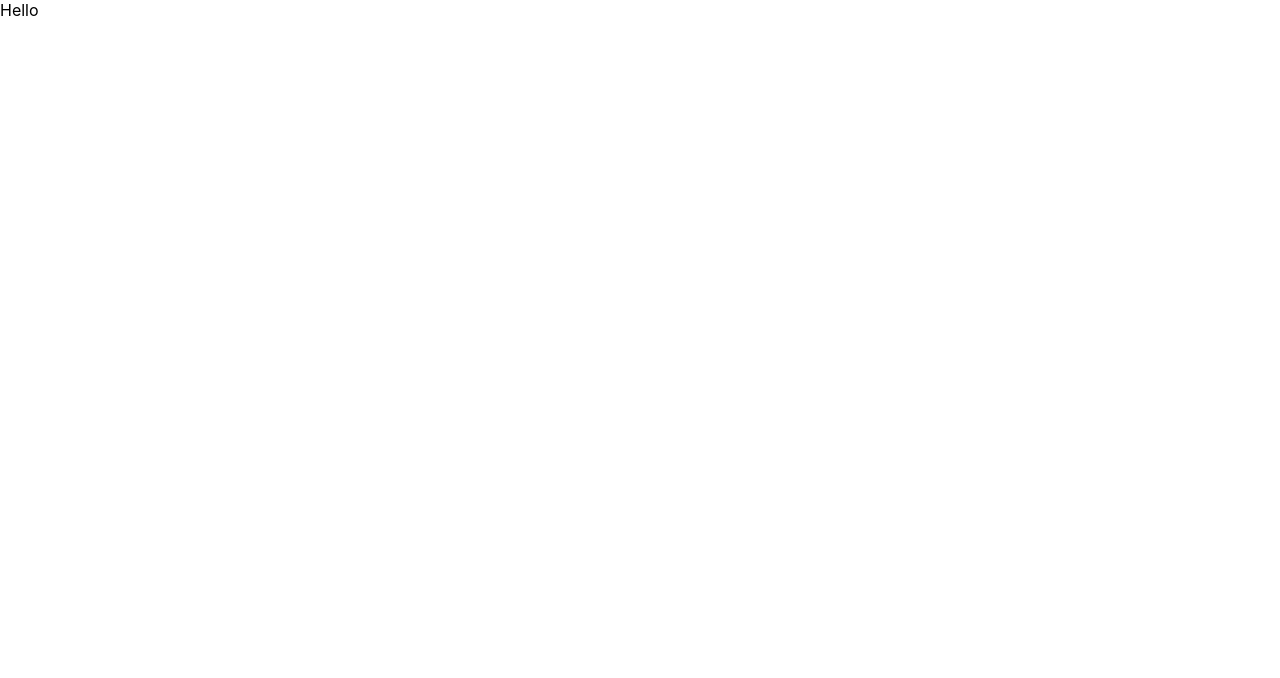
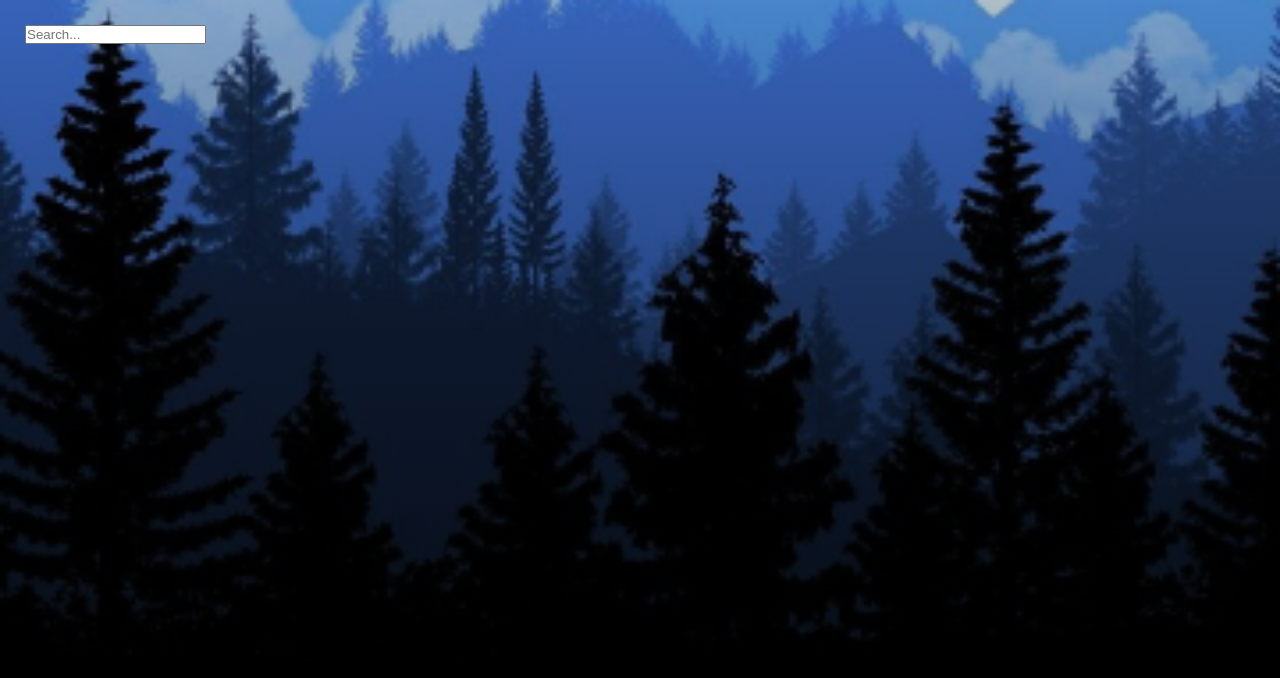
Before and after one commit to rociogarrido/weather-app, a React (Create React App) app: page / in a window 1280 px wide. Shown: the top 678 px of the page. Built offline with nearby package versions, Linux system fonts and the light colour scheme.

Commit message:
add styles to main

```diff
--- a/src/App.js
+++ b/src/App.js
@@ -6,7 +6,15 @@ const api = {
 };
 
 function App() {
-  return <div className="App">Hello</div>;
+  return (
+    <div className="app">
+      <main>
+        <div className="search-box">
+          <input className="search-bar" type="text" placeholder="Search..." />
+        </div>
+      </main>
+    </div>
+  );
 }
 
 export default App;
--- a/src/index.css
+++ b/src/index.css
@@ -1,13 +1,35 @@
-body {
+* {
   margin: 0;
-  font-family: -apple-system, BlinkMacSystemFont, 'Segoe UI', 'Roboto', 'Oxygen',
-    'Ubuntu', 'Cantarell', 'Fira Sans', 'Droid Sans', 'Helvetica Neue',
-    sans-serif;
-  -webkit-font-smoothing: antialiased;
-  -moz-osx-font-smoothing: grayscale;
+  padding: 0;
+  box-sizing: border-box;
 }
 
-code {
-  font-family: source-code-pro, Menlo, Monaco, Consolas, 'Courier New',
-    monospace;
+body {
+  font-family: "montseratt", sans-serif;
 }
+
+.app {
+  background-image: url("./assets/cold-bg.jpeg");
+  background-size: cover;
+  background-position: bottom;
+  transition: 0.4 ease;
+}
+
+.app.warm {
+  background-image: url("./assets/warm-bg.jpeg");
+}
+
+main {
+  min-height: 100vh;
+  background-image: linear-gradient(
+    to bottom,
+    rgba(0, 0, 0, 0.2),
+    rgba(0, 0, 0, 0.75)
+  );
+  padding: 25px;
+}
+
+.search-box {
+  width: 100%;
+  margin: 0 0 75px;
+}
```
Also changed, not shown: src/assets/cold-bg.jpeg (added), src/assets/warm-bg.jpeg (added).
